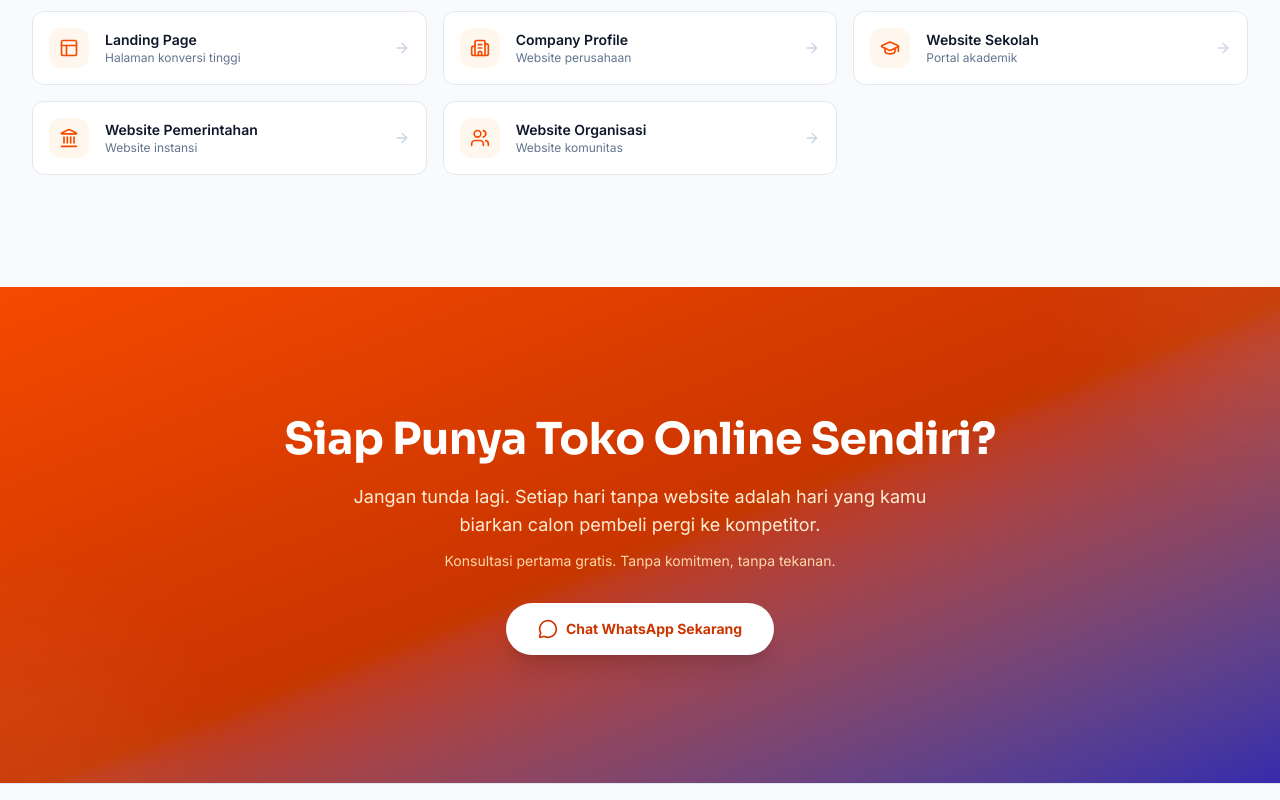
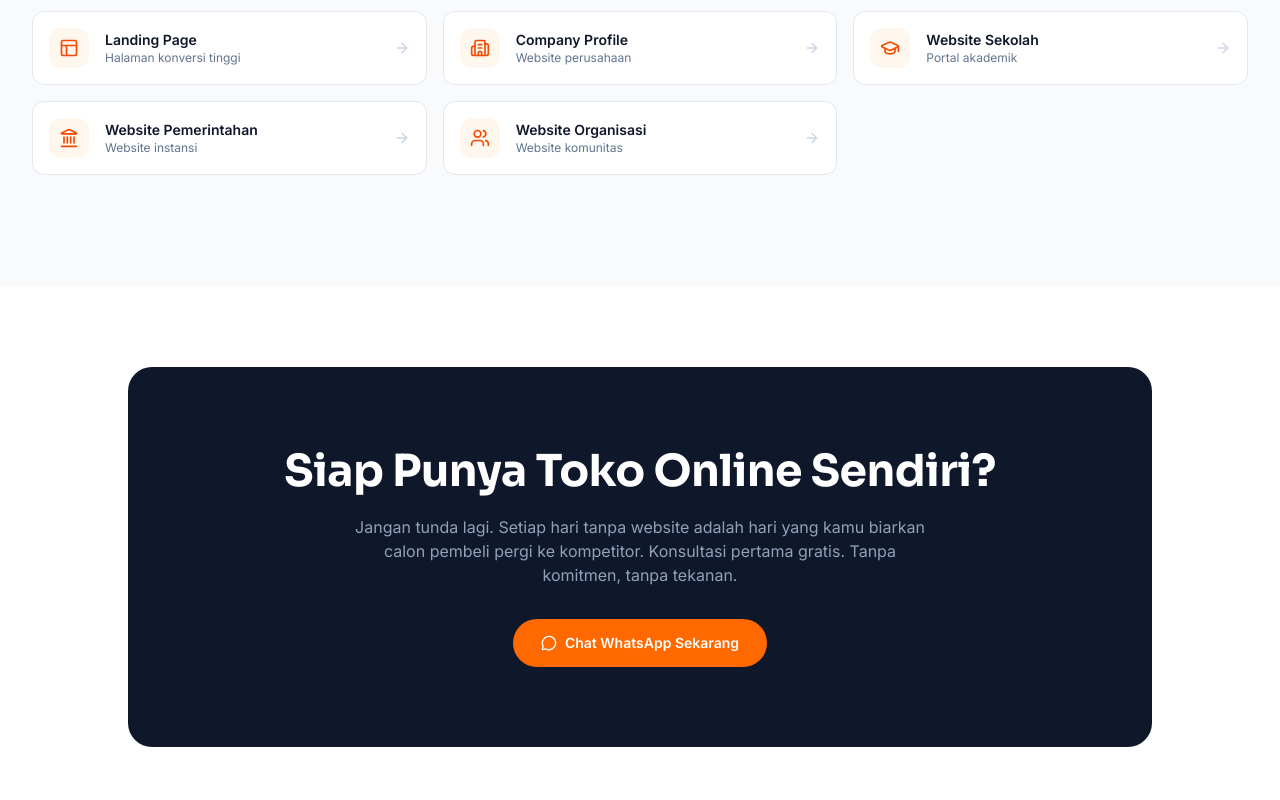
Before and after one commit to ersetdigital-sudo/nexaplus.app, a Next.js app: page /layanan/toko-online in a window 1280 px wide. Shown: the part 7360-8160 px from the top of the page. Built offline with nearby package versions, Linux system fonts and the light colour scheme.

Commit message:
feat: redesign toko-online CTA - dark rounded card, simple centered layout

```diff
--- a/app/(site)/layanan/toko-online/landing.tsx
+++ b/app/(site)/layanan/toko-online/landing.tsx
@@ -521,35 +521,27 @@ export function TokoOnlineLanding() {
       <LayananCrossLinks currentSlug="toko-online" />
 
       {/* ===== CTA FINAL ===== */}
-      <section className="relative py-24 md:py-32 bg-gradient-to-br from-orange-600 via-orange-700 to-indigo-800 overflow-hidden">
-        <div className="absolute inset-0">
-          <div className="absolute -top-40 -right-40 w-80 h-80 rounded-full bg-white/5 blur-3xl" />
-          <div className="absolute -bottom-40 -left-40 w-80 h-80 rounded-full bg-white/5 blur-3xl" />
-        </div>
-
-        <div className="relative mx-auto max-w-3xl px-5 sm:px-6 text-center">
+      <section className="px-5 py-16 sm:px-6 lg:px-8 lg:py-20">
+        <div className="relative mx-auto max-w-5xl overflow-hidden rounded-3xl bg-slate-900 px-6 py-16 sm:px-12 sm:py-20 text-center">
           <motion.div
             initial="hidden"
             whileInView="visible"
             viewport={{ once: true }}
             variants={fadeUp}
           >
-            <h2 className="text-3xl font-extrabold text-white sm:text-4xl md:text-5xl">
+            <h2 className="text-3xl font-bold text-white sm:text-4xl" style={{ fontFamily: "var(--font-heading)" }}>
               Siap Punya Toko Online Sendiri?
             </h2>
-            <p className="mt-5 text-lg text-orange-100 max-w-xl mx-auto">
-              Jangan tunda lagi. Setiap hari tanpa website adalah hari yang kamu biarkan calon pembeli pergi ke kompetitor.
-            </p>
-            <p className="mt-3 text-sm text-orange-200">
-              Konsultasi pertama gratis. Tanpa komitmen, tanpa tekanan.
+            <p className="mx-auto mt-5 max-w-xl text-base text-slate-400">
+              Jangan tunda lagi. Setiap hari tanpa website adalah hari yang kamu biarkan calon pembeli pergi ke kompetitor. Konsultasi pertama gratis. Tanpa komitmen, tanpa tekanan.
             </p>
             <a
               href={whatsappUrl}
               target="_blank"
               rel="noopener noreferrer"
-              className="mt-8 inline-flex items-center gap-2 rounded-full bg-white px-8 py-4 text-sm font-bold text-orange-700 shadow-xl hover:bg-orange-50 transition-colors"
+              className="mt-8 inline-flex items-center gap-2 rounded-full bg-orange-500 px-7 py-3.5 text-sm font-semibold text-white hover:bg-orange-600 transition-colors"
             >
-              <MessageCircle className="h-5 w-5" />
+              <MessageCircle className="h-4 w-4" />
               Chat WhatsApp Sekarang
             </a>
           </motion.div>
```
